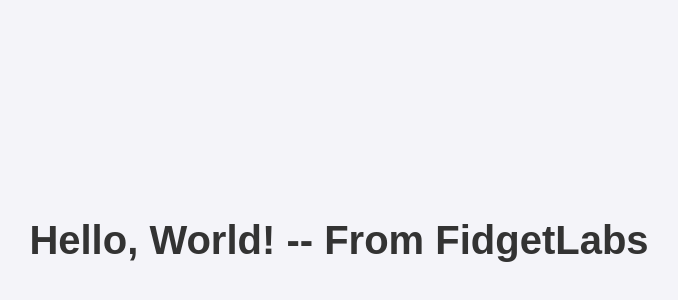
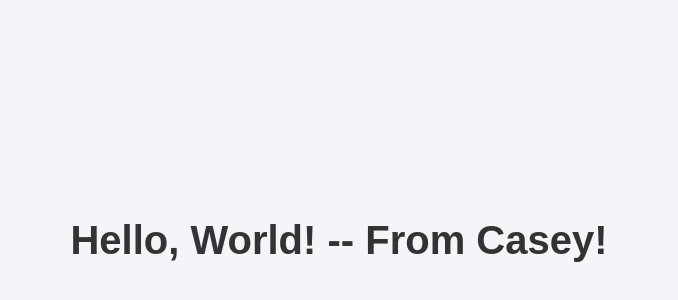
Before and after one commit to wlfmnstr/fidgetlabs-hello-world, a plain HTML site: page index.html in a window 1280 px wide. Shown: the part 160-460 px from the top of the page, without its empty margins (301-979 px from the left). Drawn offline with Linux system fonts and the light colour scheme.

Commit message:
Update index.html

```diff
--- a/index.html
+++ b/index.html
@@ -22,6 +22,6 @@
     </style>
 </head>
 <body>
-    <h1>Hello, World! -- From FidgetLabs</h1>
+    <h1>Hello, World! -- From Casey!</h1>
 </body>
 </html>
```
